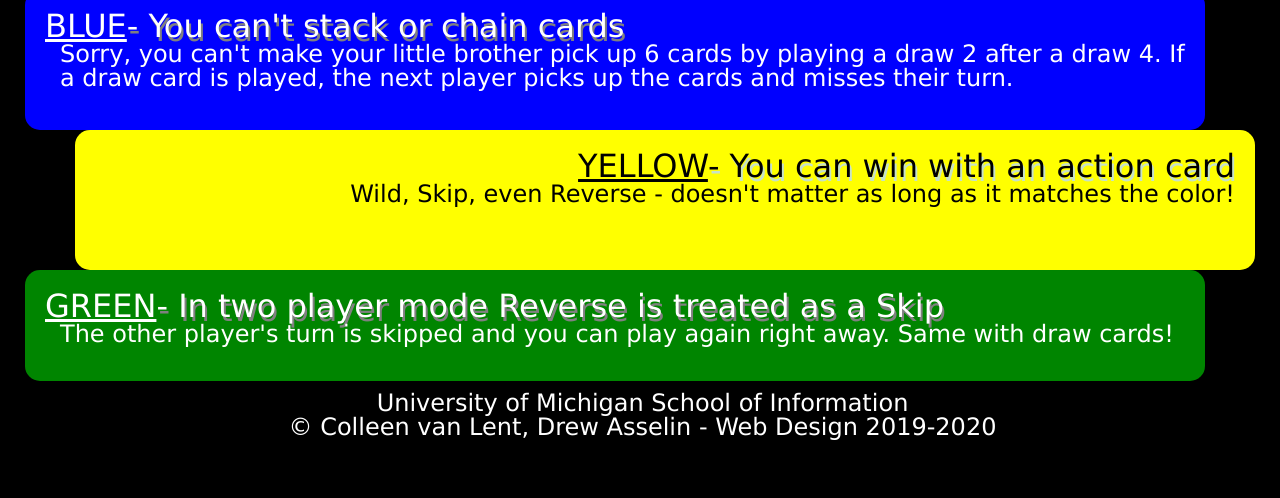
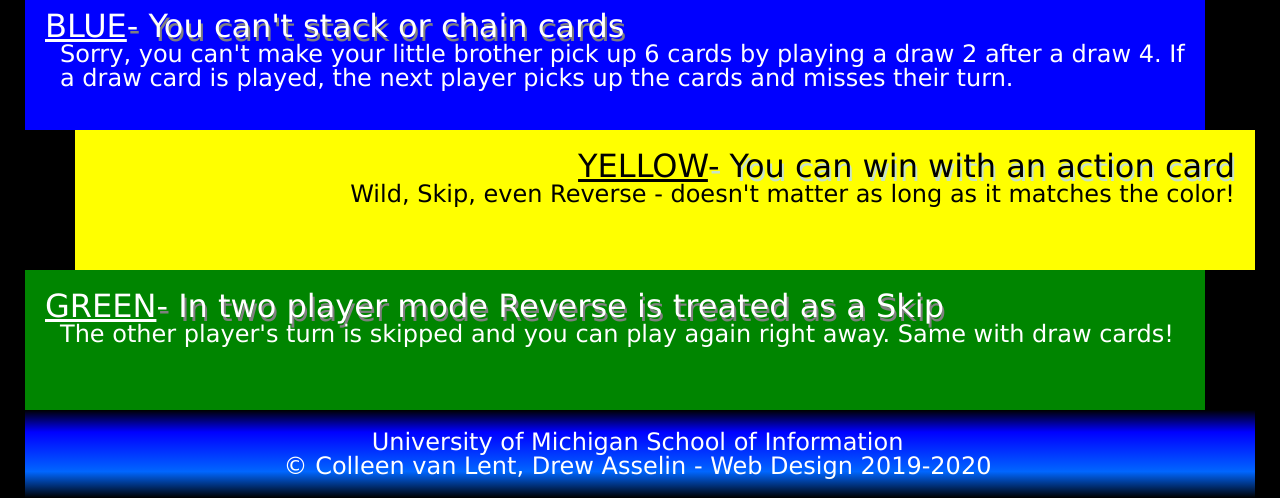
Before and after one commit to jkizzle1/homework2-2022, a plain HTML site: page index.html in a window 1280 px wide. Shown: the part 716-1214 px from the top of the page. Before the commit the page ends 1180 px from the top, so only its background shows below. Drawn offline with Linux system fonts and the light colour scheme.

Commit message:
Update style.css

```diff
--- a/css/style.css
+++ b/css/style.css
@@ -37,20 +37,19 @@ img{
 }
 
 div{
-	border-radius: 15px;
+	height:100px;
 	padding: 20px 20px 20px 20px;
 	border: 3px solid #ffffff;
 
 }
 
 .intro {
-	height: 100px;
+	border-radius: 15px;
 	margin-top: 15px;
 
 }
 
 .red{
-	height: 100px;
 	background-color: #FF0000;
 	text-align: right;
 	margin-left: 50px;
@@ -62,7 +61,6 @@ div{
 }
 
 .blue{
-	height: 100px;
 	background-color: #0000ff;
 	text-align: left;
 	margin-right: 50px;
@@ -74,7 +72,6 @@ div{
 }
 
 .yellow{
-	height: 100px;
 	background-color: #FFFF00;
 	text-align: right;
 	margin-left: 50px;
@@ -123,3 +120,14 @@ footer{
 	padding-bottom: 10px;
 
 }
+
+footer{
+	background-image: linear-gradient(#000000 0%, #0000ff 25%, #0066ff 70%, #000000 100%);
+
+}
+
+footer p{
+	text-align: center;
+	padding-top: 10px;
+	padding-right: 10px;
+	padding-bottom: 10px;
```
